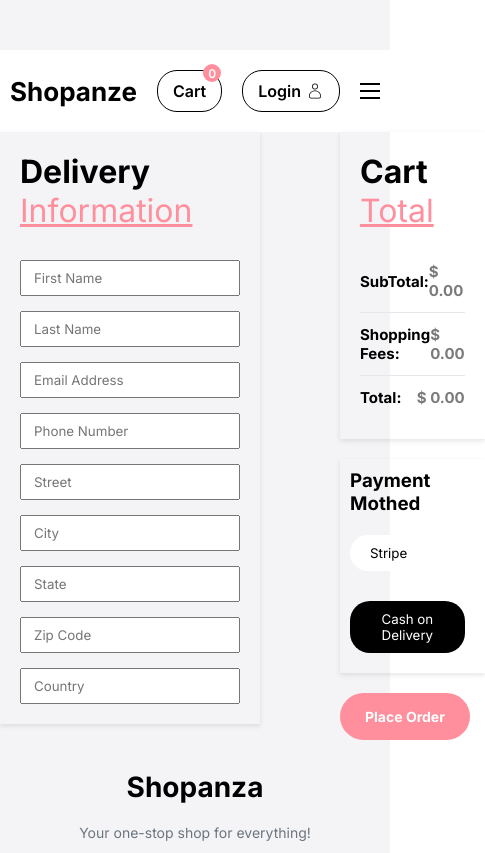
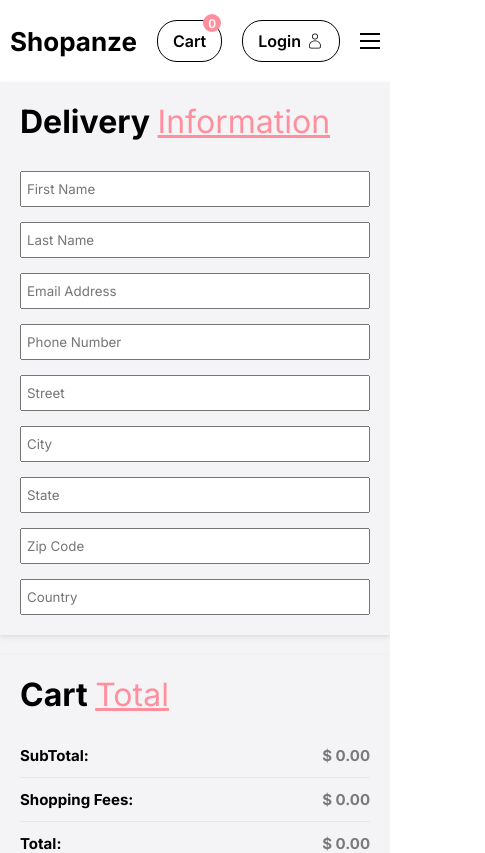
Before and after one commit to Michael-Gamal/shopping-react, a React (Vite) app: page /place-order in a window 390 px wide. Shown: the top 853 px of the page, 485 px wide, since content can reach past the window. Built offline with nearby package versions, Linux system fonts and the light colour scheme.

Commit message:
responsve-v1

```diff
--- a/src/component/CartTotal/carttotal.css
+++ b/src/component/CartTotal/carttotal.css
@@ -5,7 +5,7 @@ section.cart-total {
 .cart-amount {
     display: flex;
     flex-direction: column;
-    flex: 1;
+    /* flex: 1; */
     box-shadow: 0 2px 5px rgba(0, 0, 0, 0.1);
     padding: 20px 20px;
     flex: .35;
@@ -58,3 +58,11 @@ section.cart-total {
     cursor: pointer;
     margin-bottom: 10px;
 }
+@media (max-width: 767.98px) {
+
+    .cart-amount{
+        flex: 1;
+        width: 100;
+    }
+
+}
--- a/src/component/Header.jsx
+++ b/src/component/Header.jsx
@@ -15,7 +15,9 @@ const Header = () => {
       <div className="logo">
         <Link   to="/">Shopanze</Link>
       </div>
-      <div className="links" style={{display: displaylinks}}>
+      <div className="links" style={{
+        display: displaylinks
+      }}>
         <Link  className={`${location.pathname === '/' ? "active " : "" } `}  to="/ ">Home</Link>
         <Link  className={`${location.pathname === '/collection' ? "active " : "" } `}  to="/collection">Collection</Link>
         <Link  className={`${location.pathname === '/blog' ? "active " : "" } `} to="/blog">Blog</Link>
@@ -35,7 +37,7 @@ const Header = () => {
 
 
         </div>
-      <div onClick={() => {displaylinks === "none" ? setDisplyLinks("flex") : setDisplyLinks("none")}} className="burger-links" >
+      <div onClick={() => {displaylinks === "" ? setDisplyLinks("flex") : setDisplyLinks("")}} className="burger-links" >
         <span></span>
         <span></span>
         <span></span>
--- a/src/component/header.css
+++ b/src/component/header.css
@@ -114,4 +114,16 @@ header .burger-links span {
     header .burger-links  {
         display: none;
     }
+        header .button  {
+        gap: 5px;
+    }
  }
+ @media (max-width: 377px) {
+        header .button  {
+        gap: 5px;
+    }
+        header .links {
+        right: 30px;
+        width: calc(100% - 60px);
+    }
+ }
--- a/src/pages/PlaceOrder/placeorder.css
+++ b/src/pages/PlaceOrder/placeorder.css
@@ -1,13 +1,11 @@
 .place-order-page {
-    padding: 50px 0;
+    /* padding: 50px 0; */
     background-color: rgb(244 244 247);
 }
 .place-order-page .content-page {
     display: flex;
     justify-content: space-between;
-    gap: 80px;
-    /* margin-top: 25 */
-    /* align-items: center; */
+    gap: 20px;
 }
 .place-order-page .content-page .left-side,
 .place-order-page .content-page .right-side{
@@ -33,7 +31,7 @@
     gap: 15px;
 }
 .place-order-page .content-page .left-side form .inputs-container input{
-    padding: 8px 12px;
+    padding: 8px 5px;
     outline: none;
 }
 .place-order-page .content-page .left-side form .inputs-container .width-50 input {
@@ -103,3 +101,13 @@
     background-color: rgb(255, 143, 156);
     color: #fff;
 }
+@media (max-width: 768px) {
+
+.place-order-page .content-page {
+    flex-direction: column;
+    gap: 20px;
+}
+.place-order-page .content-page .left-side form .inputs-container .width-50 input {
+        flex: 1;
+    }
+}
```
